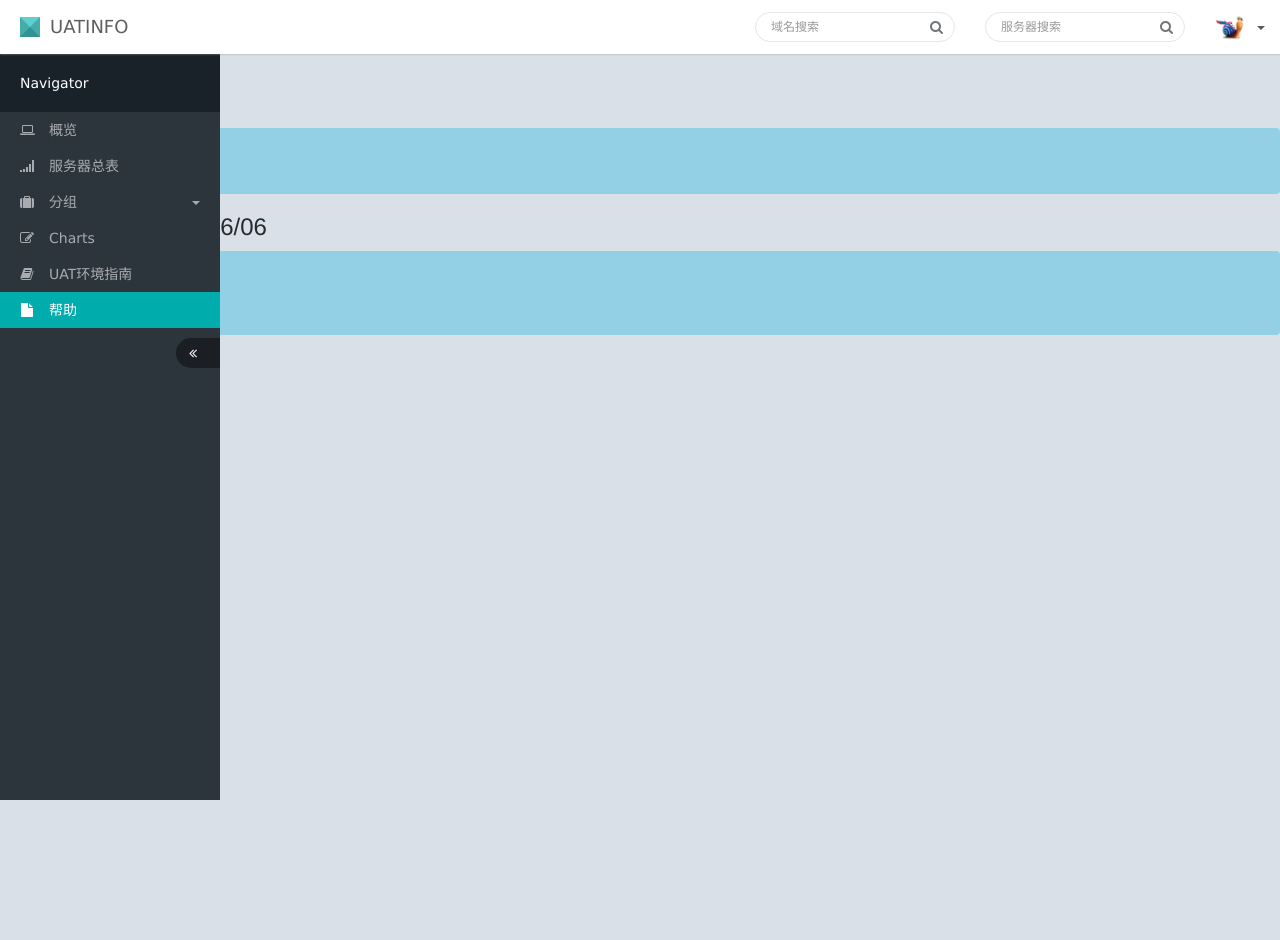
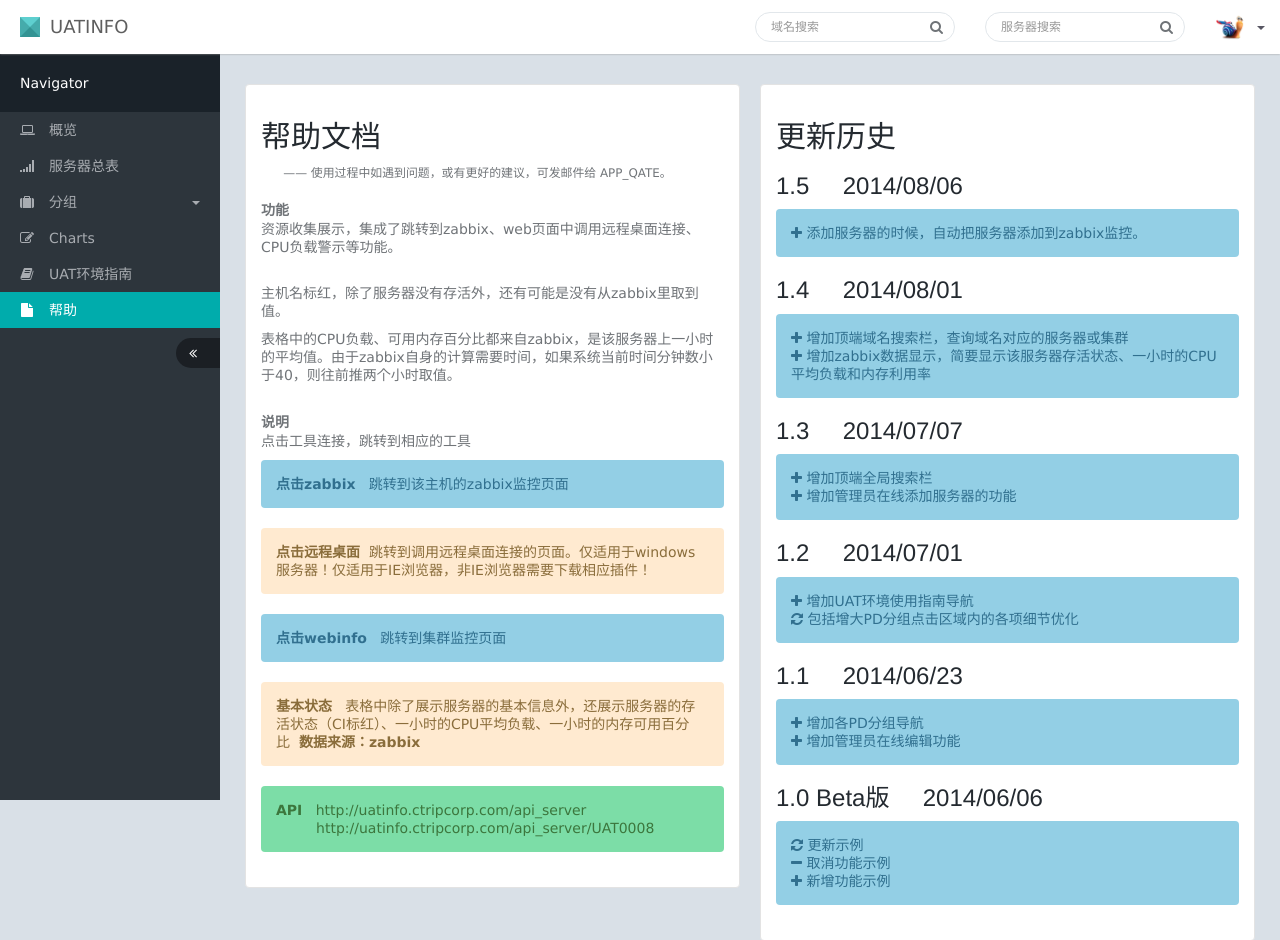
Before and after one commit to davechina/simpleuat, a Django app: page /help/ in a window 1280 px wide. Shown: the top 940 px of the page. Before the commit the page ends 800 px from the top, so only its background shows below. Run offline with Django 3.2, Linux system fonts and the light colour scheme; data that the repository does not hold is empty; parts of the project's set-up code (start-up, migrations or seed data) failed here and were passed over; some libraries are stand-ins or nearby versions.

Commit message:
help页面小修复。

```diff
--- a/mytest/templates/help.html
+++ b/mytest/templates/help.html
@@ -83,8 +83,6 @@
                     </div>
                 </div>
 
-            </div>
-
         </div>
     </div>
 </div>
--- a/mytest/templates/sidebar.html
+++ b/mytest/templates/sidebar.html
@@ -1,4 +1,4 @@
-begin #sidebar -->
+<!-- begin sidebar -->
 <div id="sidebar" class="sidebar">
 	<!-- begin sidebar scrollbar -->
 	<div class="slimScrollDiv" style="position: relative; overflow: hidden; width: auto; height: 100%;">
@@ -47,4 +47,4 @@ begin #sidebar -->
 	</div>
 	<!-- end sidebar scrollbar -->
 </div>
-<!-- end #sidebar
+<!-- end sidebar -->
```
